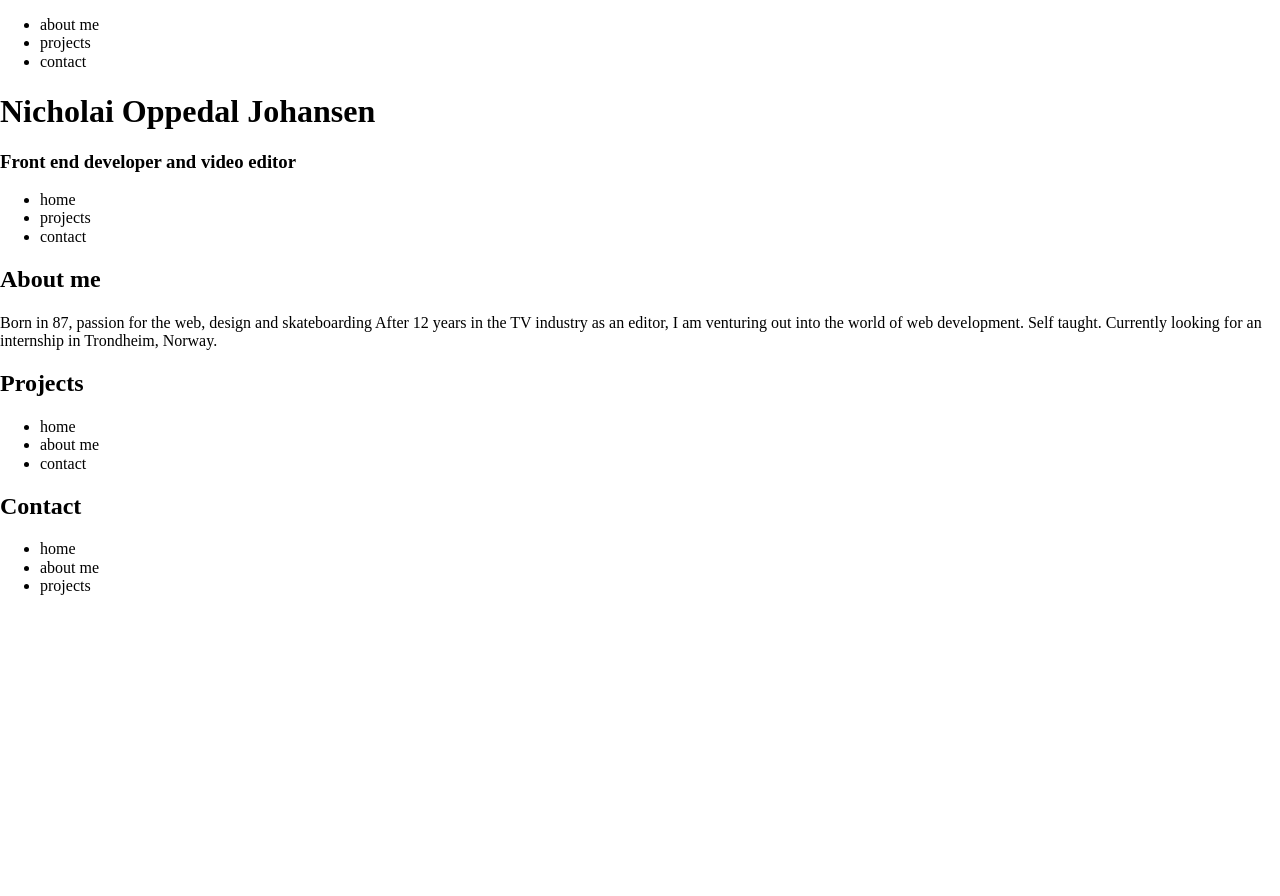
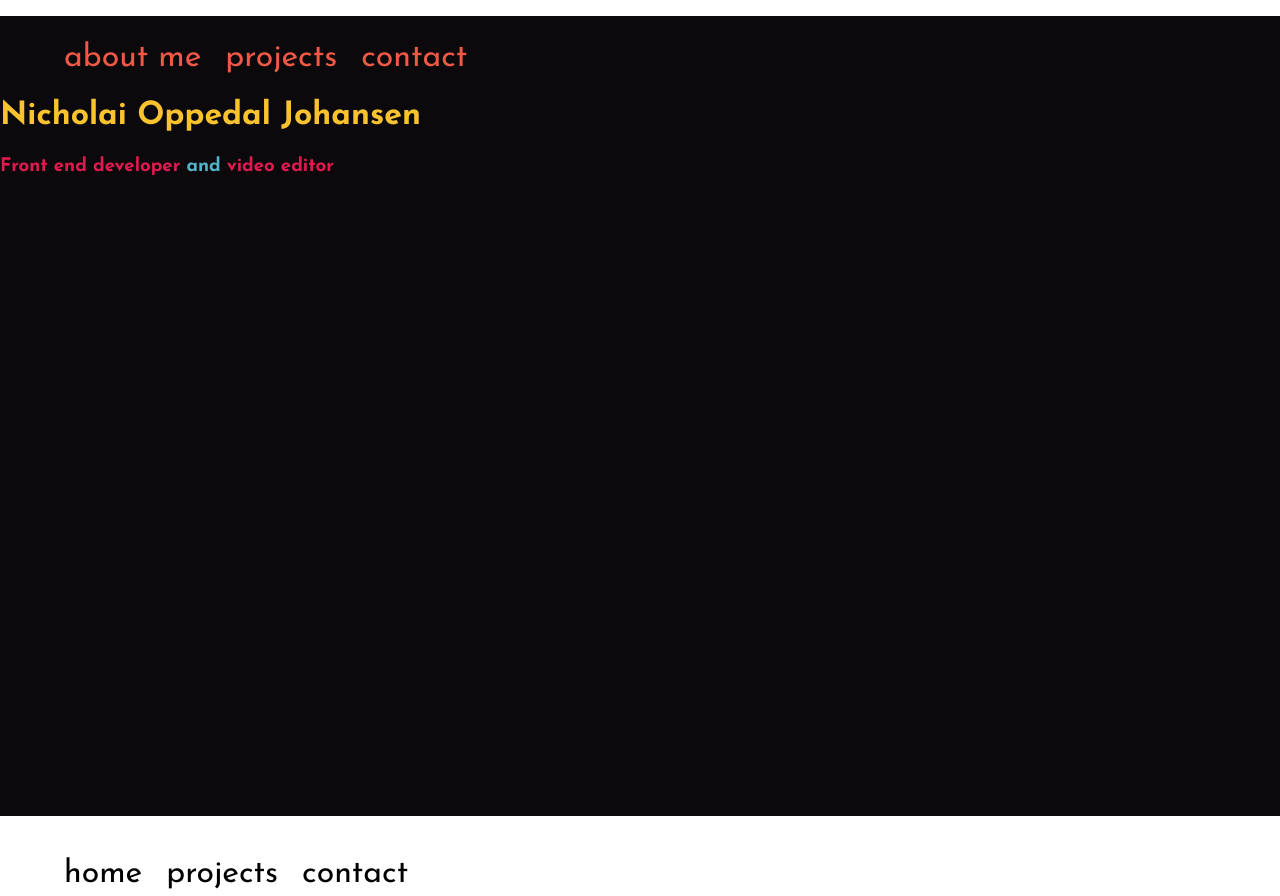
Before and after one commit to oppedal/portfoliov2, a website: page index.html in a window 1280 px wide. Shown: the top 896 px of the page. Before the commit the page ends 800 px from the top, so only its background shows below. Drawn offline with nearby package versions, Linux system fonts and the light colour scheme.

Commit message:
Started css

```diff
--- a/index.html
+++ b/index.html
@@ -7,6 +7,7 @@
     <title>Nicos homepage</title>
     <link rel="stylesheet" href="style.css" />
     <link rel="stylesheet" href="/node_modules/normalize.css/normalize.css" />
+    <script src="/script.js"></script>
   </head>
   <body>
     <main class="container">
@@ -15,9 +16,9 @@
         <div class="home-right">
           <nav class="nav-home">
             <ul>
-              <li>about me</li>
-              <li>projects</li>
-              <li>contact</li>
+              <li><a href="#about-me">about me</a></li>
+              <li><a href="#projects">projects</a></li>
+              <li><a href="#contact">contact</a></li>
             </ul>
           </nav>
           <h1>Nicholai Oppedal Johansen</h1>
@@ -27,9 +28,9 @@
       <section id="about-me">
         <nav class="nav-about">
           <ul>
-            <li>home</li>
-            <li>projects</li>
-            <li>contact</li>
+            <li><a href="#home">home</a></li>
+            <li><a href="#projects">projects</a></li>
+            <li><a href="#contact">contact</a></li>
           </ul>
         </nav>
         <div class="container-about">
@@ -46,9 +47,9 @@
         <nav class="nav-projects">
           <h2>Projects</h2>
           <ul>
-            <li>home</li>
-            <li>about me</li>
-            <li>contact</li>
+            <li><a href="#home">home</a></li>
+            <li><a href="#about-me">about me</a></li>
+            <li><a href="#contact">contact</a></li>
           </ul>
         </nav>
         <div class="project-slider"></div>
@@ -58,9 +59,9 @@
         <nav class="nav-contact">
           <h2>Contact</h2>
           <ul>
-            <li>home</li>
-            <li>about me</li>
-            <li>projects</li>
+            <li><a href="#home">home</a></li>
+            <li><a href="#about-me">about me</a></li>
+            <li><a href="#projects">projects</a></li>
           </ul>
         </nav>
       </section>
--- a/script.js
+++ b/script.js
@@ -0,0 +1 @@
+console.log(`hello world`);
--- a/style.css
+++ b/style.css
@@ -0,0 +1,61 @@
+@import url('https://fonts.googleapis.com/css2?family=Josefin+Sans:wght@400;500;700&family=Permanent+Marker&display=swap');
+
+:root {
+  --dark: #0c090d;
+  --pink: #e01a4f;
+  --blue: #53b3cb;
+  --orange: #f15946;
+  --yellow: #f9c22e;
+
+  --mainFont: 'Josefin Sans', sans-serif;
+  --drawnFont: 'Permanent Marker', cursive;
+  --heavy: 700;
+  --medium: 500;
+  --regular: 400;
+}
+body {
+  font-family: var(--mainFont);
+  font-weight: var(--regular);
+}
+
+section {
+  height: 100vh;
+}
+a {
+  text-decoration: none;
+  color: inherit;
+  display: block;
+  height: 100%;
+  width: 100%;
+}
+li {
+  list-style: none;
+  margin-left: 1.5rem;
+  font-size: 2rem;
+  margin-top: 1.5rem;
+}
+.container {
+  height: 100vh;
+}
+ul {
+  display: flex;
+}
+
+#home {
+  background-color: var(--dark);
+}
+#home nav {
+  color: var(--orange);
+}
+#home nav li:hover {
+  color: var(--blue);
+}
+#home h1 {
+  color: var(--yellow);
+}
+#home h3 {
+  color: var(--pink);
+}
+#home h3 span {
+  color: var(--blue);
+}
```
